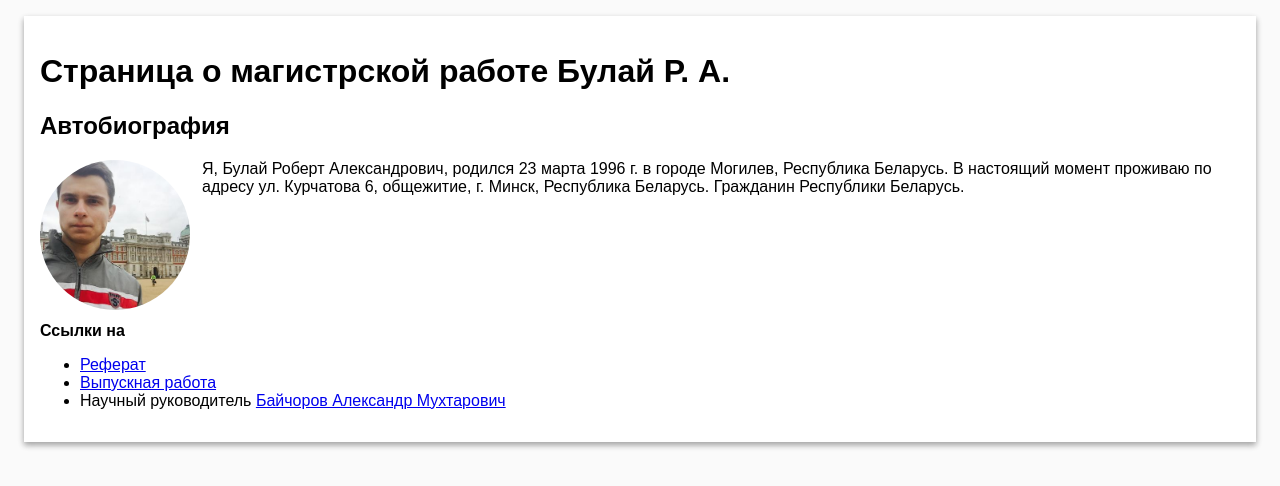
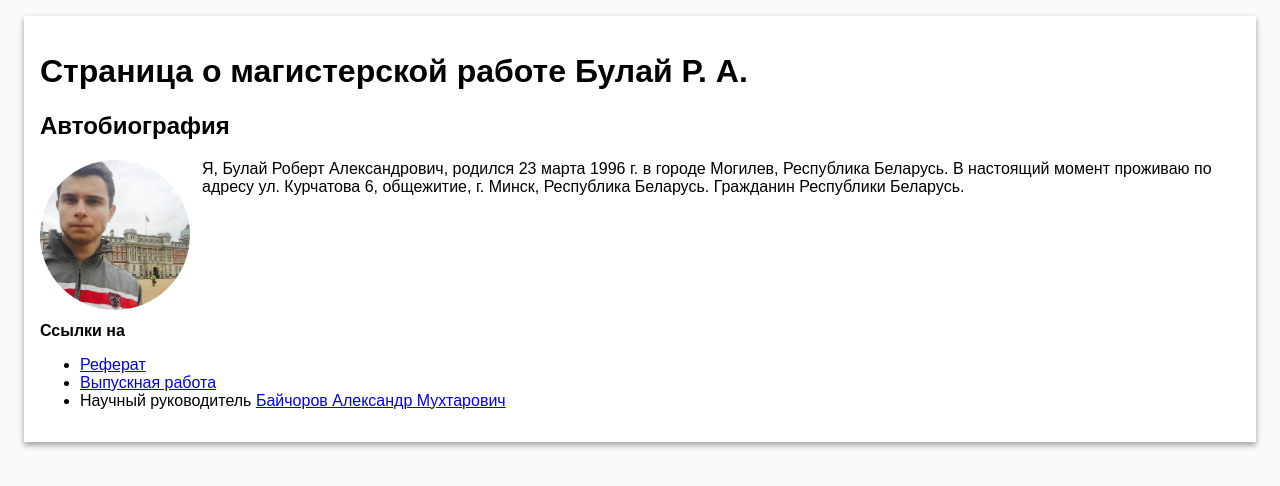
Before and after one commit to RobCreative/referat, a plain HTML site: page index.html in a window 1280 px wide. Drawn offline with Linux system fonts and the light colour scheme.

Commit message:
Update index.html

```diff
--- a/index.html
+++ b/index.html
@@ -37,7 +37,7 @@
 
 <body>
     <main>
-        <h1>Страница о магистрской работе Булай Р. А.</h1>
+        <h1>Страница о магистерской работе Булай Р. А.</h1>
         <section class="info">
             <h2>Автобиография</h2>
             <img src="./avatar.jpeg" alt="Фотография Булай Р. А." class="photo">
```
